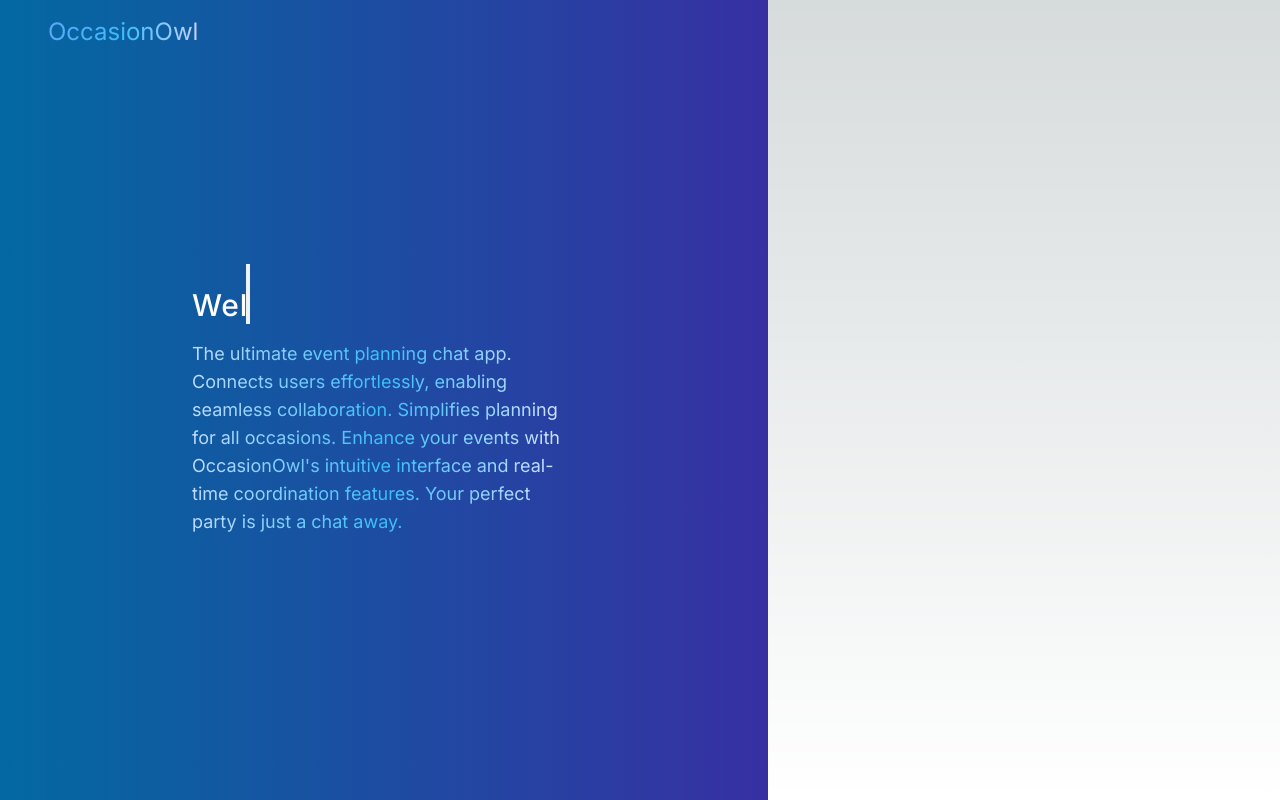
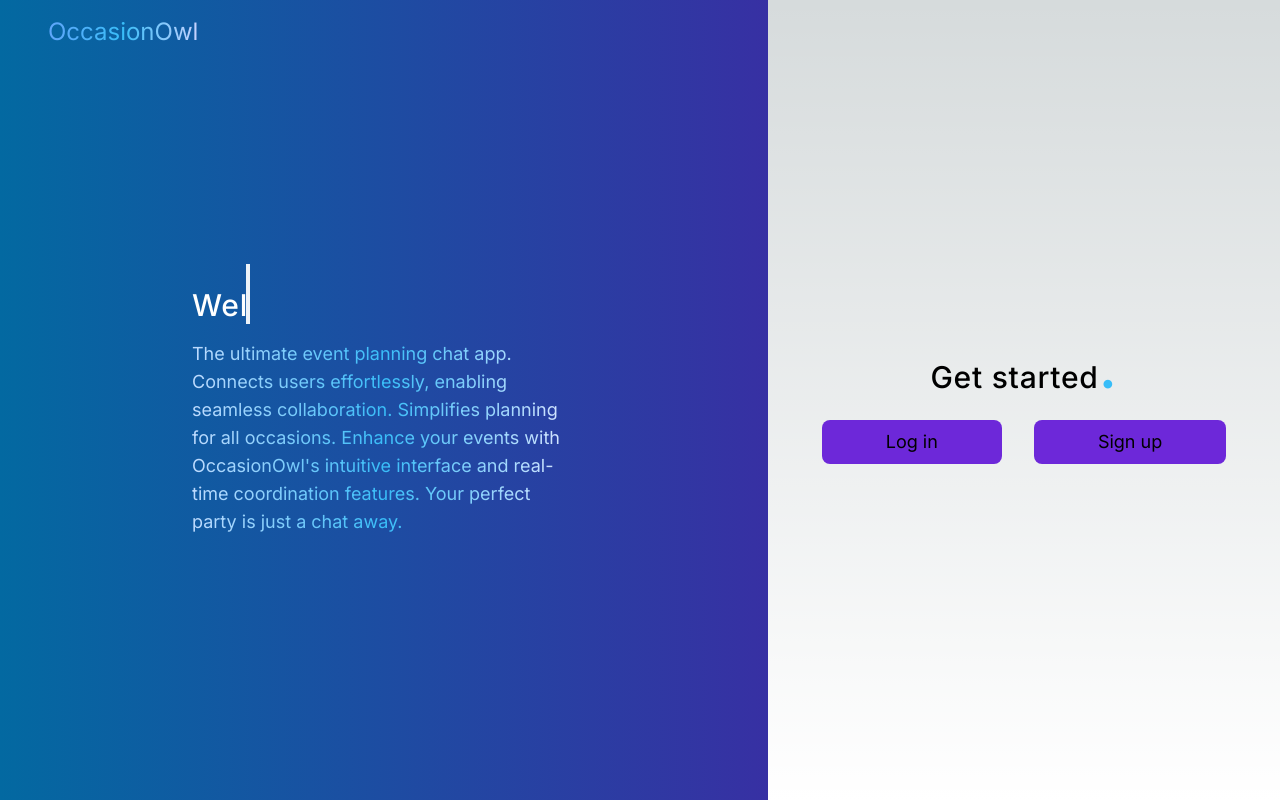
Before and after one commit to Aayushi-Agrwal/OccasionOwlFullStack, a Next.js app in the folder client/: page / in a window 1280 px wide. Built offline with nearby package versions, Linux system fonts and the light colour scheme.

Commit message:
feat: login page

```diff
--- a/client/app/layouts/Login.tsx
+++ b/client/app/layouts/Login.tsx
@@ -7,7 +7,8 @@ interface props {
 }
 export const Login: React.FC<props> = ({ setLoginState }) => {
   return (
-    <main className="flex flex-col w-3/5 items-center justify-center h-screen bg-gradient-to-r from-sky-700 to-indigo-800">
+    <main className="flex">
+      <div className="flex flex-col w-3/5 items-center justify-center h-screen bg-gradient-to-r from-sky-700 to-indigo-800">
         <div className="fixed top-4 left-12 text-2xl bg-gradient-to-r from-blue-400 via-sky-400 to-indigo-200 inline-block text-transparent bg-clip-text">
           OccasionOwl
         </div>
@@ -21,27 +22,27 @@ export const Login: React.FC<props> = ({ setLoginState }) => {
           <p className="bg-gradient-to-r from-blue-200 via-sky-400 to-indigo-100 inline-block text-transparent bg-clip-text text-lg">
             The ultimate event planning chat app. Connects users effortlessly,
             enabling seamless collaboration. Simplifies planning for all
-          occasions. Enhance your events with OccasionOwl's intuitive interface
-          and real-time coordination features. Your perfect party is just a chat
-          away.
+            occasions. Enhance your events with OccasionOwl's intuitive
+            interface and real-time coordination features. Your perfect party is
+            just a chat away.
           </p>
         </div>
-      {/* <div className="flex justify-around w-screen">
-        <div className="text-left pb-4">
-          <h1 className="text-3xl font-medium tracking-wide">
-            Login to continue
+      </div>
+      <div className="flex flex-col justify-center items-center w-2/5">
+        <h1 className="text-3xl font-medium tracking-wide pb-6">
+          Get started
           <span className="text-sky-400 text-6xl">.</span>
         </h1>
+
+        <div className="flex gap-8">
+          <div className="flex text-lg bg-violet-700 px-16 py-2 justify-center rounded-lg items-center transition hover:translate-y-0.5 cursor-pointer">
+            Log in
           </div>
-
-        <div
-          onClick={() => setLoginState(true)}
-          className="flex gap-2 text-2xl bg-violet-700 pb-2 pt-2 pr-4 pl-4 rounded-lg items-center transition hover:translate-y-1 cursor-pointer"
-        >
-          <FontAwesomeIcon icon={faGoogle} />
-          Sign in with Google
+          <div className="flex text-lg bg-violet-700 px-16 py-2 justify-center rounded-lg items-center transition hover:translate-y-0.5 cursor-pointer">
+            Sign up
           </div>
-      </div> */}
+        </div>
+      </div>
     </main>
   );
 };
```
Lines whose indentation alone changed are shown as unchanged.
